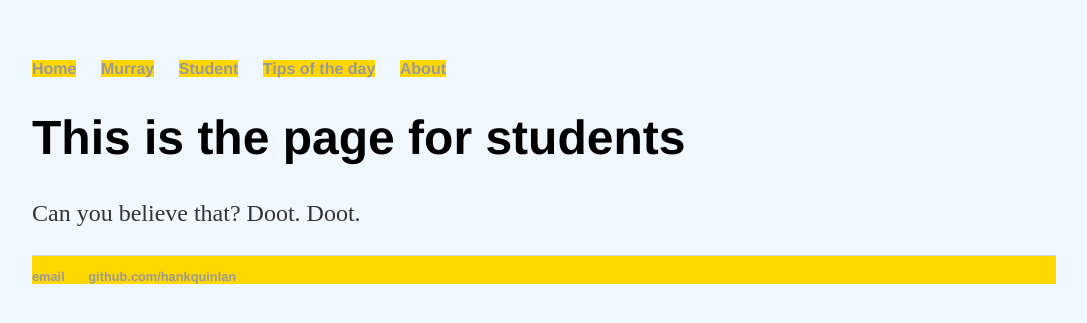
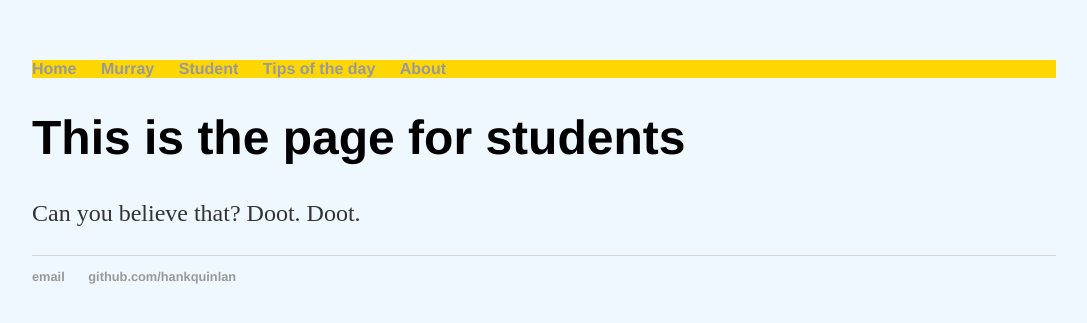
Before and after one commit to rowen2/rowen2.github.io, a Jekyll site: the page built from Stud/index.html, in a window 1280 px wide. Shown: the top 323 px of the page, without its empty margins (96-1183 px from the left). Built offline with Jekyll 4.4.1, drawn with Linux system fonts in a browser that asks for light colours.

Commit message:
Update main.css

```diff
--- a/css/main.css
+++ b/css/main.css
@@ -45,9 +45,8 @@ p {
 footer {
     border-top: 1px solid #d5d5d5;
     font-size: .8em;
-    background-color: gold;
 }
-ul.menu a {
+ul.menu {
     background-color: gold;
 }
 ul.menu a:hover {
```
